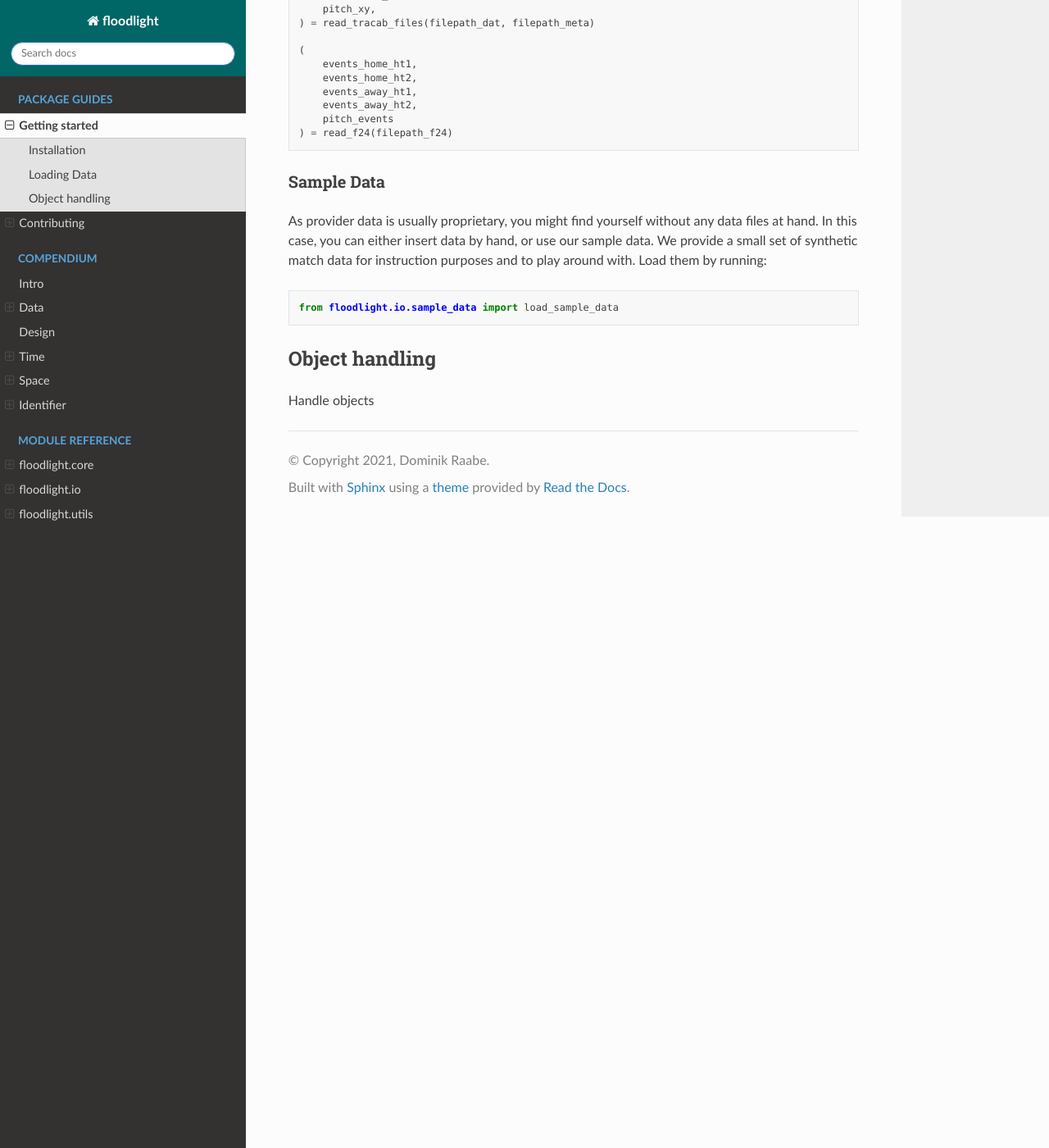
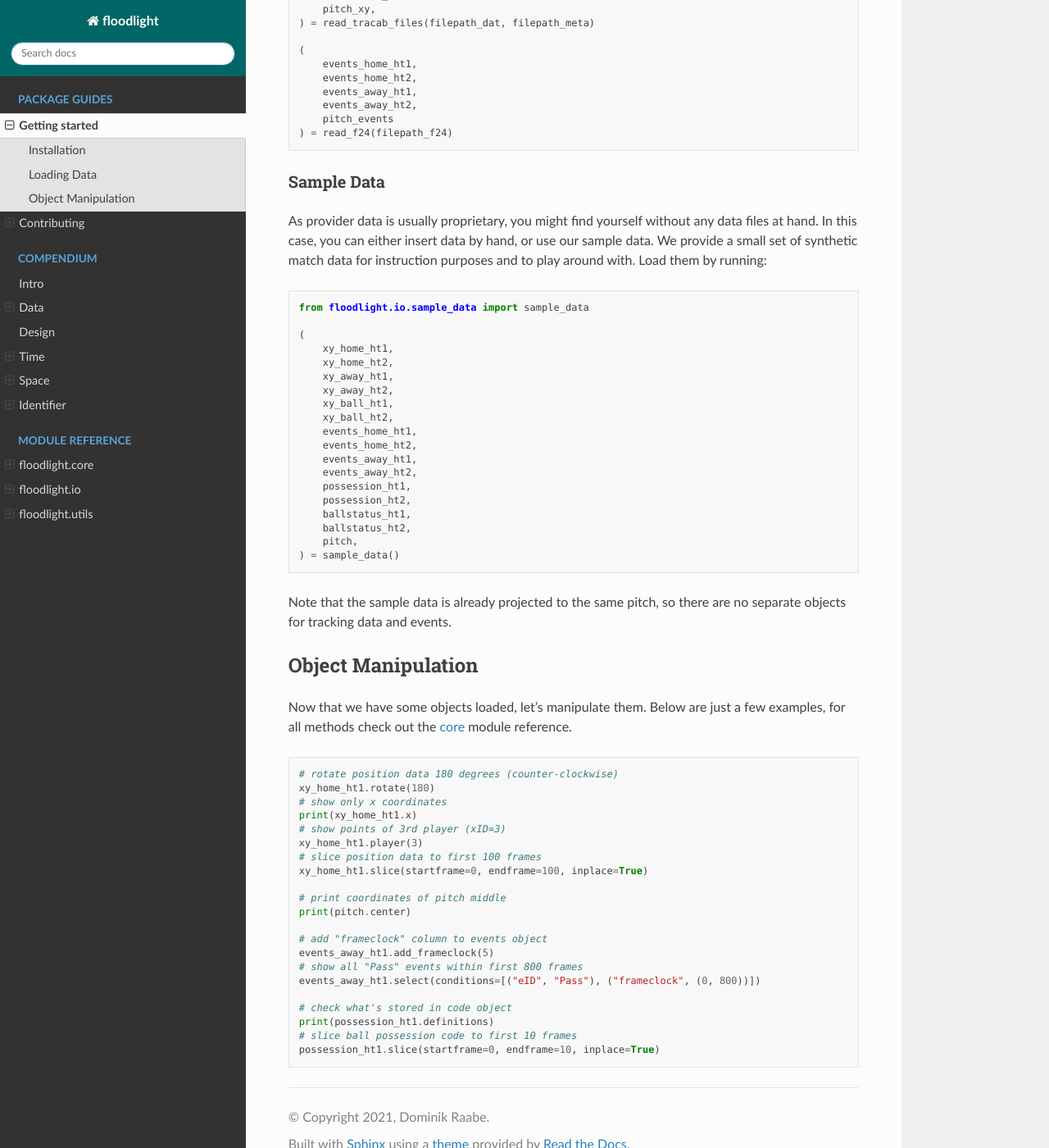
Before and after one commit to floodlight-sports/floodlight, a Sphinx documentation site: the page built from docs/source/guides/getting_started.rst, in a window 1280 px wide and 1400 px high, scrolled down 1152 px. Shown: the whole window at 82% size. Built offline with Sphinx 7.4.7 and the Read the Docs theme 2.0.0, drawn with Linux system fonts in a browser that asks for light colours.

Commit message:
docs: add getting started chapter

```diff
--- a/docs/source/guides/getting_started.rst
+++ b/docs/source/guides/getting_started.rst
@@ -72,10 +72,53 @@ As provider data is usually proprietary, you might find yourself without any dat
 
 .. code-block:: python
 
-    from floodlight.io.sample_data import load_sample_data
+    from floodlight.io.sample_data import sample_data
 
+    (
+        xy_home_ht1,
+        xy_home_ht2,
+        xy_away_ht1,
+        xy_away_ht2,
+        xy_ball_ht1,
+        xy_ball_ht2,
+        events_home_ht1,
+        events_home_ht2,
+        events_away_ht1,
+        events_away_ht2,
+        possession_ht1,
+        possession_ht2,
+        ballstatus_ht1,
+        ballstatus_ht2,
+        pitch,
+    ) = sample_data()
 
-Object handling
-===============
+Note that the sample data is already projected to the same pitch, so there are no separate objects for tracking data and events.
 
-Handle objects
+Object Manipulation
+===================
+
+Now that we have some objects loaded, let's manipulate them. Below are just a few examples, for all methods check out the :doc:`core <../modules/core/core>` module reference.
+
+.. code-block:: python
+
+    # rotate position data 180 degrees (counter-clockwise)
+    xy_home_ht1.rotate(180)
+    # show only x coordinates
+    print(xy_home_ht1.x)
+    # show points of 3rd player (xID=3)
+    xy_home_ht1.player(3)
+    # slice position data to first 100 frames
+    xy_home_ht1.slice(startframe=0, endframe=100, inplace=True)
+
+    # print coordinates of pitch middle
+    print(pitch.center)
+
+    # add "frameclock" column to events object
+    events_away_ht1.add_frameclock(5)
+    # show all "Pass" events within first 800 frames
+    events_away_ht1.select(conditions=[("eID", "Pass"), ("frameclock", (0, 800))])
+
+    # check what's stored in code object
+    print(possession_ht1.definitions)
+    # slice ball possession code to first 10 frames
+    possession_ht1.slice(startframe=0, endframe=10, inplace=True)
```
Also changed, not shown: other parts of docs/source/guides/getting_started.rst (+1 -1 lines).
